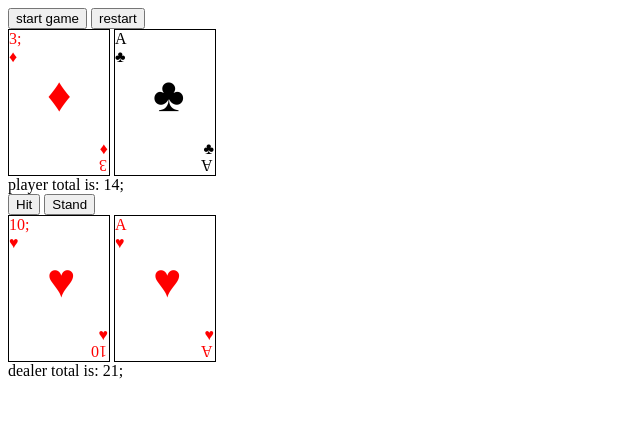
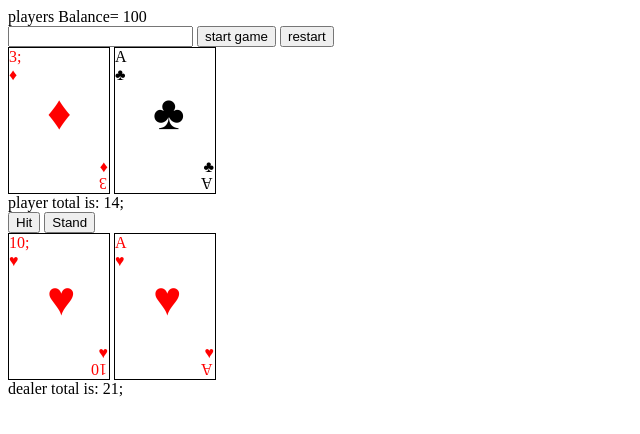
Before and after one commit to leecockcroft/Blackjack, a plain HTML site: page index.html in a window 1280 px wide. Both pictures are taken after a click on the button "start game". Shown: the whole page, without its empty margins (0-640 px from the left). Drawn offline with Linux system fonts and the light colour scheme.

Commit message:
'bet-values'

```diff
--- a/index.html
+++ b/index.html
@@ -5,6 +5,8 @@
 	<link rel="stylesheet" type="text/css" href="style.css">
 </head>
 <body>
+	<div id="player-cash"></div>
+		<input id="bet" type="number"/>
 <button id="start" onClick='bj.init()'>start game </button>
 
 <button id="start" onClick='bj.reset()'>restart </button>
--- a/script.js
+++ b/script.js
@@ -1,5 +1,6 @@
 
 const bj=(()=>{
+
   const suits = ['hearts','clubs','spades','diams'];
   const numbers =['A','2','3','4','5','6','7','8','9','10','J','Q','K'];
   let deck=[];
@@ -13,8 +14,20 @@ const bj=(()=>{
       card:[]
     };
 
+ const playerCash=document.getElementById('player-cash');
+  playerCash.innerHTML=`players Balance=${player.cash}`;
+
+    let betBalance=()=>{
+
+        const betAmount=document.getElementById('bet').value;
+              player.bet=betAmount
+              betPlaced=player.cash-betAmount;
+              playerCash.innerHTML=`players Balance= ${betPlaced}`;
+
+    }
+
+
     let reset=()=>{
-
       let deck=[];
       let player={
           score:null,
@@ -90,7 +103,7 @@ const bj=(()=>{
                 x.push(card1.weight)
                 whosego.score=x.reduce((a,b)=>a+b);
         }
-        console.log(whosego.card[0])
+
 
         showCards.innerHTML= ` <div class="cards"> <span class="individualCard" style=color:${whosego.card[0].bgcolor} data-value=&${whosego.card[0].suit};>${whosego.card[0].number};<span class="suit" >&${whosego.card[0].suit};</span><span class="card-reverse">${whosego.card[0].number}</span>  </span>
                   <span class="hidden individualCard" style=color:${whosego.card[1].bgcolor} data-value=&${whosego.card[1].suit};> ${whosego.card[1].number} <span class="suit"> &${whosego.card[1].suit}; <span class="card-reverse">${whosego.card[1].number}</span></span> </div>
@@ -153,7 +166,8 @@ const bj=(()=>{
 
           else{
             total.innerHTML= `dealer is bust with ${dealer.score} player wins`
-
+            let returns =player.bet*2;
+            player.cash+=returns
           }
           if(player.score ===21){
             total.innerHTML= `PLAYER HAS BLACKJACK`
@@ -165,19 +179,14 @@ const bj=(()=>{
 
           }
 
-
-
-
-
-
         }
 
 
 
 
 let startGame=()=>{
-
   deckOfCards()
+  betBalance()
   shuffle()
   dealCards('player',player)
   dealCards('dealer',dealer)
--- a/style.css
+++ b/style.css
@@ -1,5 +1,4 @@
 #hit,#stand {
-
 	display:none;
 	  }
 
@@ -10,7 +9,6 @@
 	display:inline-block;
 	position:relative;
 	   }
-
 
 .individualCard:after{
 	content:attr( data-value );
@@ -32,7 +30,6 @@
 	   }
 
 	.card-reverse{
-
 		position: absolute;
    	bottom: 1px;
     right: 2px;
```
Lines whose indentation alone changed are shown as unchanged.
